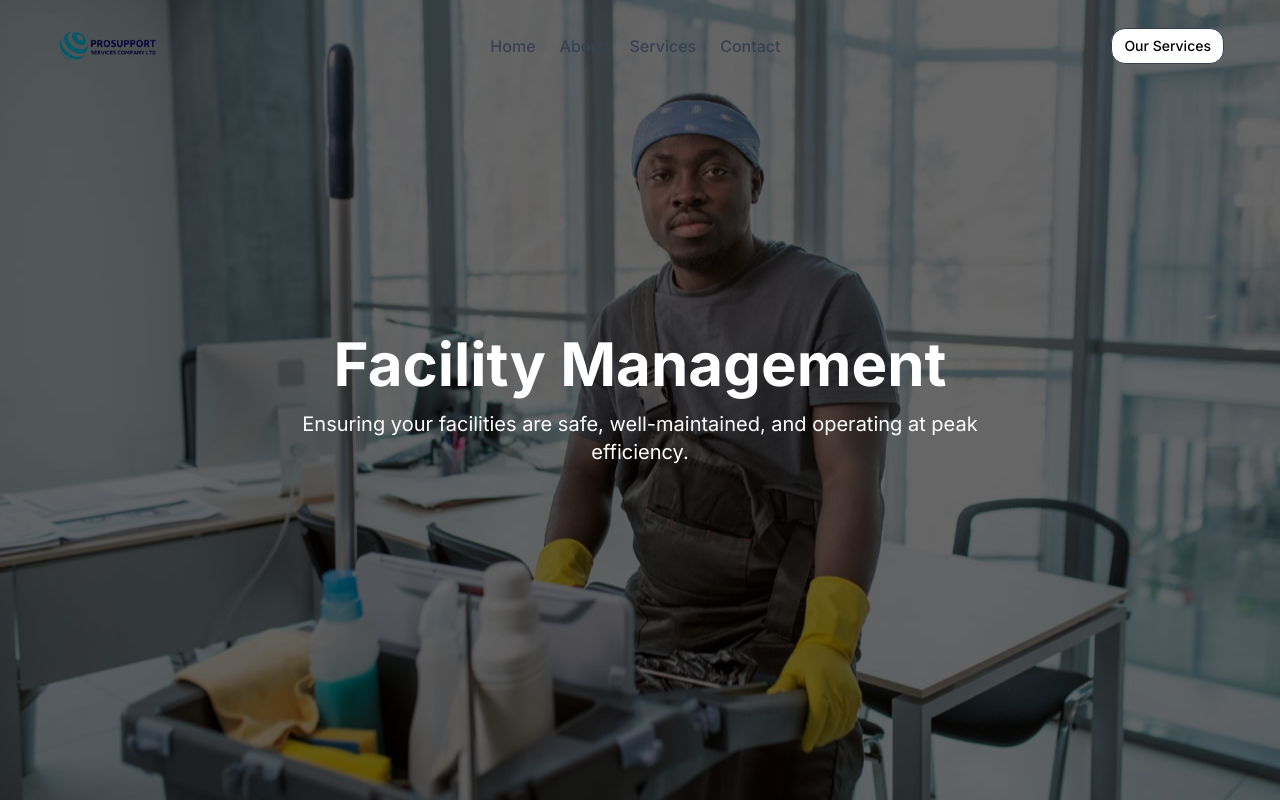
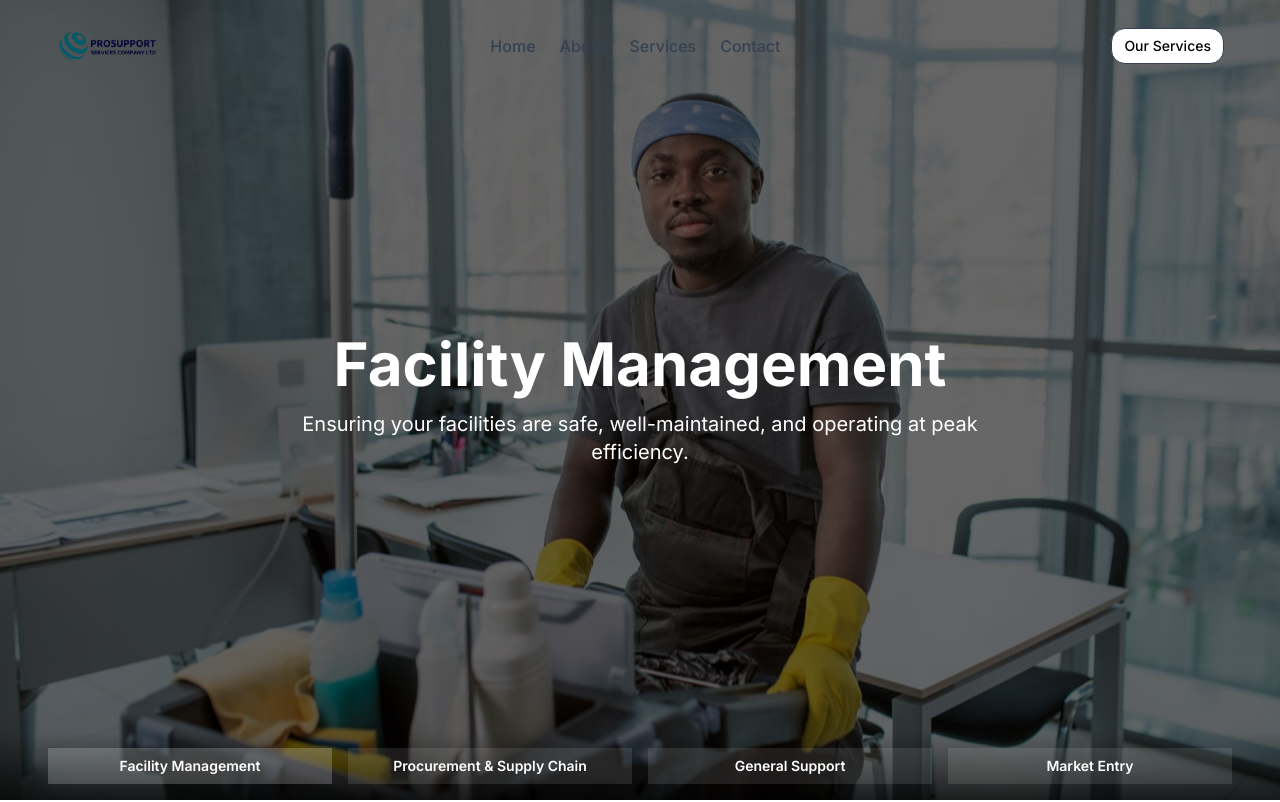
Before and after one commit to mckenzie-81/prosupport, a React (Vite) app: page /services/facility-management in a window 1280 px wide. Shown: the top 802 px of the page. Built offline with nearby package versions, Linux system fonts and the light colour scheme.

Commit message:
broken link fix

```diff
--- a/src/pages/FacilityManagement.tsx
+++ b/src/pages/FacilityManagement.tsx
@@ -1,9 +1,11 @@
 import React from 'react';
 import { Check, ChevronRight } from 'lucide-react';
-import { Link } from 'react-router-dom';
+import { Link, useLocation } from 'react-router-dom';
 import { Button } from '@/components/ui/button';
 
 const FacilityManagement = () => {
+  const location = useLocation();
+
   const servicesIncluded = [
     'Building Maintenance & Operations',
     'Cleaning and Janitorial Services',
@@ -20,6 +22,13 @@ const FacilityManagement = () => {
     { name: 'Reporting & Improvement' },
   ];
 
+  const serviceLinks = [
+    { name: 'Facility Management', path: '/services/facility-management' },
+    { name: 'Procurement & Supply Chain', path: '/services/procurement-service' },
+    { name: 'General Support', path: '/services/general-support' },
+    { name: 'Market Entry', path: '/market-entry' },
+  ];
+
   return (
     <div className="bg-background text-foreground">
       {/* Hero Section */}
@@ -28,13 +37,31 @@ const FacilityManagement = () => {
         style={{ backgroundImage: "url('/images/fac-mngm1.jpeg')" }}
       >
         <div className="absolute inset-0 bg-black/60" />
-        <div className="relative container mx-auto px-4 text-center text-white">
+        <div className="relative container mx-auto px-4 text-center text-white z-10">
           <h1 className="text-4xl md:text-6xl font-bold leading-tight">
             Facility Management
           </h1>
           <p className="mt-4 text-lg md:text-xl max-w-3xl mx-auto">
             Ensuring your facilities are safe, well-maintained, and operating at peak efficiency.
           </p>
+        </div>
+
+        {/* Service Links Bar */}
+        <div className="absolute bottom-0 left-0 right-0 bg-gradient-to-t from-black/70 to-transparent p-1 sm:p-4 z-20">
+            <div className="container mx-auto">
+                <div className="grid grid-cols-2 sm:grid-cols-4 gap-x-4 gap-y-2">
+                    {serviceLinks.map((service) => (
+                        <Link
+                            to={service.path}
+                            key={service.name}
+                            className={`text-white text-center font-semibold p-2 text-sm transition-colors duration-300 hover:bg-white/20 ${location.pathname === service.path ? 'bg-white/20' : 'bg-white/10'}`
+                            }
+                        >
+                            {service.name}
+                        </Link>
+                    ))}
+                </div>
+            </div>
         </div>
       </section>
 
@@ -103,7 +130,7 @@ const FacilityManagement = () => {
                 Let us handle the complexities of facility management so you can focus on what you do best. Get in touch for a personalized consultation.
            </p>
            <Button asChild size="lg">
-             <Link to="/#contact">Request a Quote</Link>
+             <Link to="/contact">Request a Quote</Link>
            </Button>
         </div>
       </section>
```
